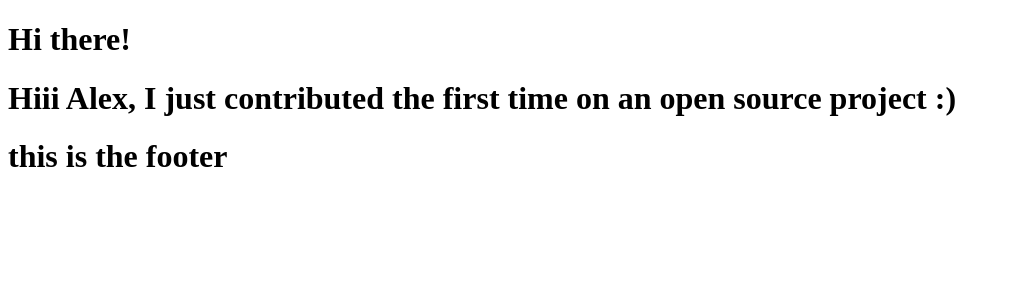
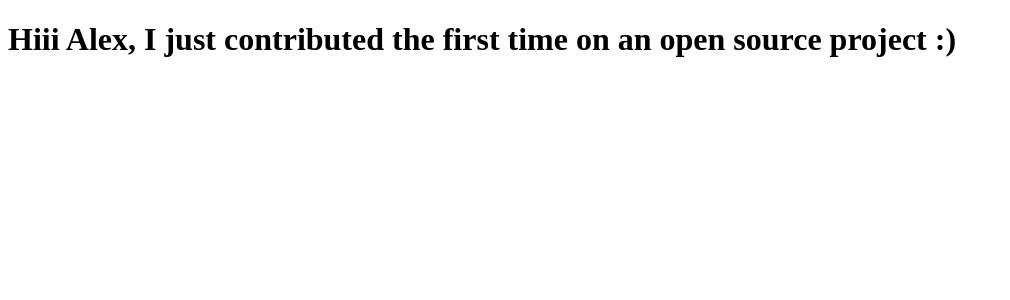
Before and after one commit to LidiaBaciu/OnlineStore, a React (Create React App) app in the folder frontend/: page / in a window 1280 px wide. Shown: the top 300 px of the page, without its empty margins (0-1010 px from the left). Built offline with nearby package versions, Linux system fonts and the light colour scheme.

Commit message:
Revert "Merge pull request #2 from LidiaBaciu/master"
This reverts commit 7fdc71a8faf2bbbc65e062cd56933f2fc3fc8004, reversing
changes made to bb75c548ab086200c2cfbc9b218c3e5bb113a782.

```diff
--- a/frontend/src/App.js
+++ b/frontend/src/App.js
@@ -1,13 +1,9 @@
 import React from 'react';
-import Header from './components/Header'
-import Footer from './components/Footer'
 
 const App = () => {
   return (
     <>
-    <Header />
-    <h1> Hiii Alex, I just contributed the first time on an open source project :) </h1>
-    <Footer />
+      <h1> Hiii Alex, I just contributed the first time on an open source project :) </h1>
     </>
 
   );
--- a/frontend/src/components/Footer.js
+++ /dev/null
@@ -1,11 +0,0 @@
-import React from 'react'
-
-function Footer() {
-    return (
-        <div>
-            <h1>this is the footer</h1>
-        </div>
-    )
-}
-
-export default Footer
--- a/frontend/src/components/Header.js
+++ /dev/null
@@ -1,11 +0,0 @@
-import React from 'react'
-
-const Header = () => {
-    return (
-        <div>
-            <h1>Hi there!</h1>
-        </div>
-    )
-}
-
-export default Header
```
